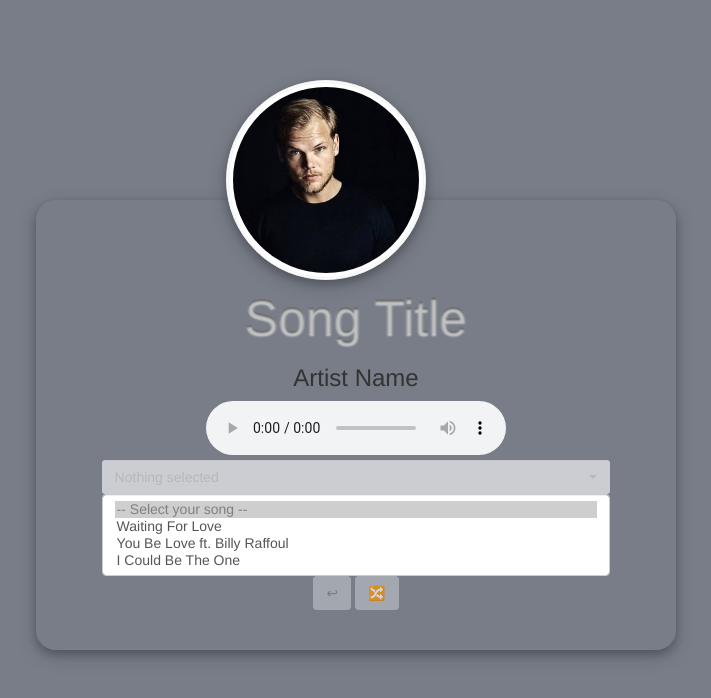
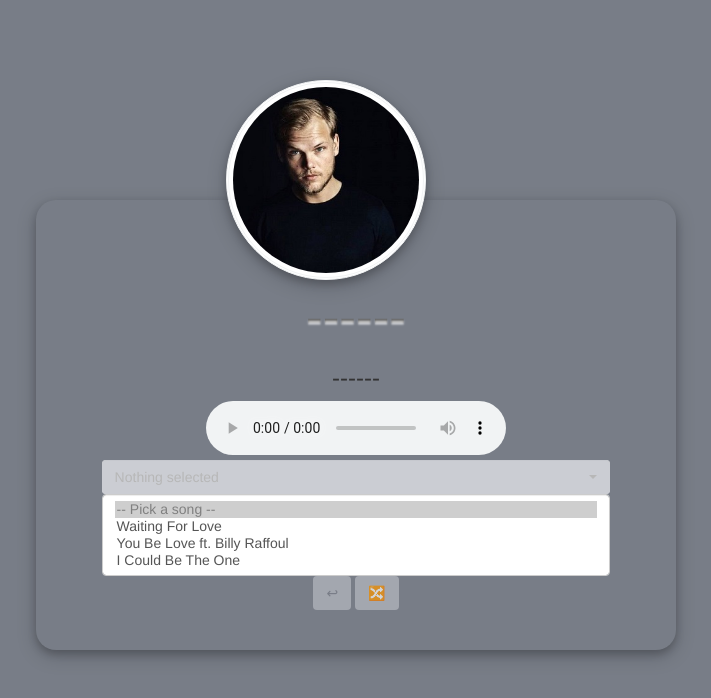
Before and after one commit to StanRodriguez/musicplayer, a plain HTML site: page index.html in a window 1280 px wide. Shown: the whole page, without its empty margins (284-995 px from the left). Drawn offline with nearby package versions, Linux system fonts and the light colour scheme.

Commit message:
minor fix

```diff
--- a/index.html
+++ b/index.html
@@ -21,8 +21,8 @@
     <img id="artistImage" src="" class="img-thumbnail">
     </img>
 	<div class="words">
-		<h1 id="song" >Song Title</h1>
-        <h3 id="artist">Artist Name</h3>
+		<h1 id="song" >------</h1>
+        <h3 id="artist">------</h3>
 	</div>
     <audio class="audio" controls="controls" id="audio">
 		<source type="audio/mpeg" src="">
--- a/js/main.js
+++ b/js/main.js
@@ -69,7 +69,7 @@ $(function() {
 			// console.log(songs);
 			// <option disabled selected value> -- select a song -- </option>
 			$("#songs").append(
-					$("<option>").attr("disabled","disabled").attr("selected","selected").attr("value",null).text("-- Select your song --")
+					$("<option>").attr("disabled","disabled").attr("selected","selected").attr("value",null).text("-- Pick a song --")
 				);
 			$.each(songs,function (key, value) {
 				// body...
```
Also changed, not shown: .c9/metadata/environment/index.html, .c9/metadata/environment/js/main.js, .c9/metadata/preview-/index.html (deleted), 1 other file.
